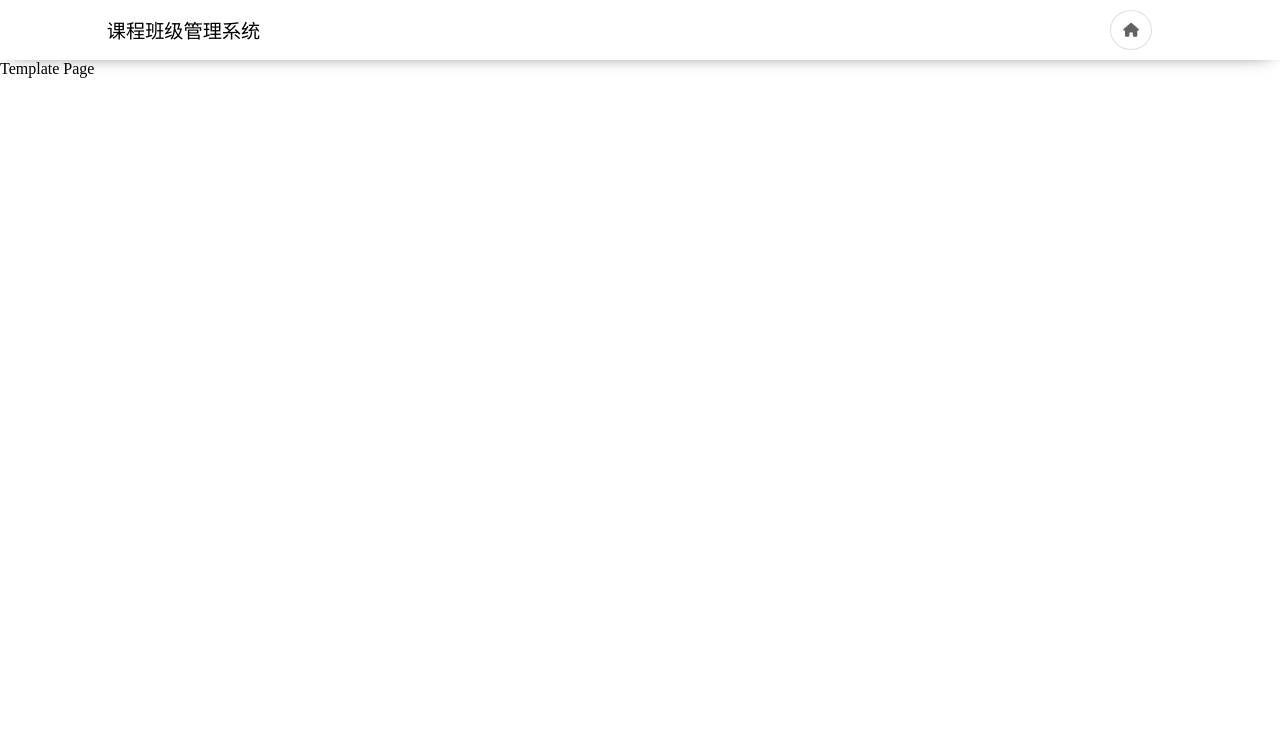
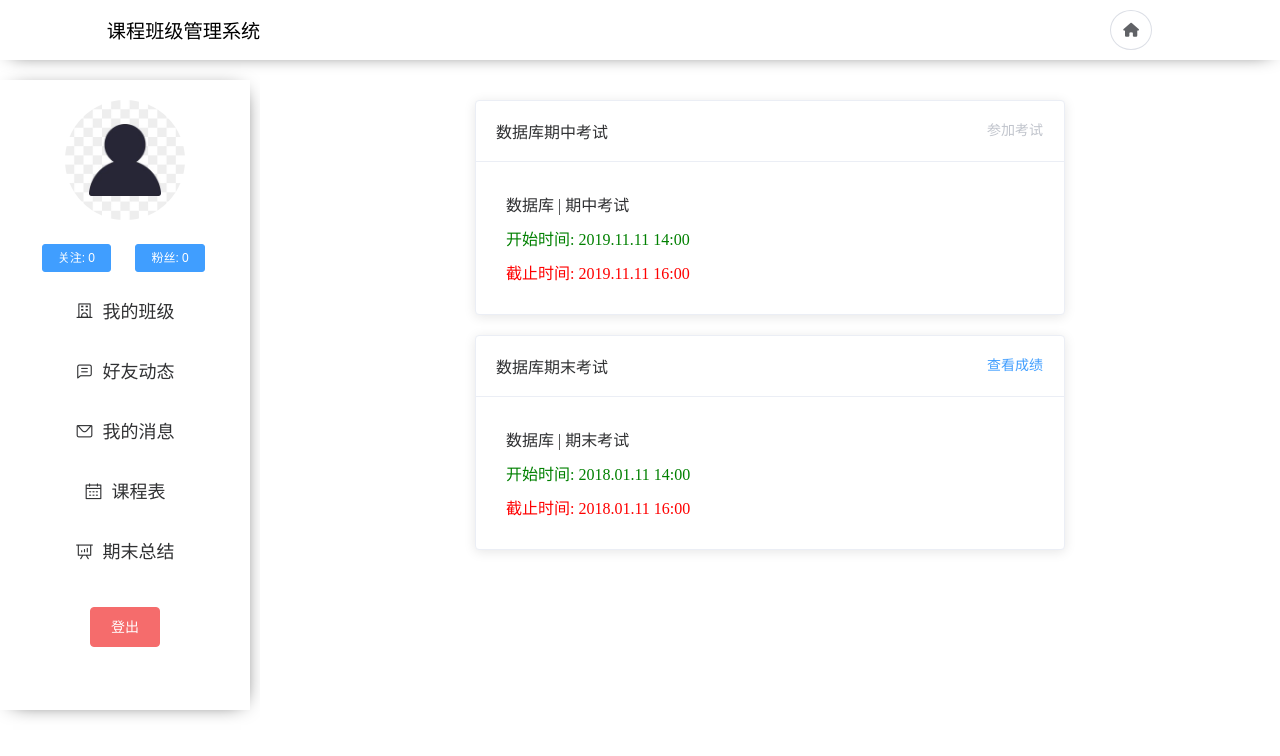
Before and after one commit to AzureLeon1/CourseManagementSystem, a Vue app: page /#/template in a window 1280 px wide. Shown: the top 756 px of the page. Built offline with nearby package versions, Linux system fonts and the light colour scheme.

Commit message:
create exam card

```diff
--- a/src/components/ExamCard.vue
+++ b/src/components/ExamCard.vue
@@ -1,13 +1,39 @@
 <template>
-  <div class="examCardBox">
-
-  </div>
+  <el-card class="examCardBox">
+    <div slot="header" class="clearfix">
+      <span>{{examInfo.title}}</span>
+      <el-button
+        style="float: right; padding: 3px 0"
+        type="text"
+        v-if="user.role=='teacher'">查看考试情况</el-button>
+      <el-button
+        style="float: right; padding: 3px 0"
+        type="text"
+        v-else-if="examInfo.hasDone">查看成绩</el-button>
+      <el-button
+        style="float: right; padding: 3px 0"
+        type="text"
+        v-else-if="hasStart">参加考试</el-button>
+      <el-button
+        style="float: right; padding: 3px 0"
+        type="text"
+        disabled
+        v-else>参加考试</el-button>
+    </div>
+    <div class="examCardContent">
+      <el-row>{{examInfo.course}}&nbsp;|&nbsp;{{examInfo.type}}</el-row>
+      <el-row style="color: green">开始时间:&nbsp;{{examInfo.start_time}}</el-row>
+      <el-row style="color: red">截止时间:&nbsp;{{examInfo.end_time}}</el-row>
+    </div>
+  </el-card>
 </template>
 
-<script>export default {
+<script>
+export default {
   data() {
     return {
-
+      hasStart: false,
+      user: Object
     }
   },
 
@@ -16,11 +42,49 @@
   },
 
   methods: {
+    getData() {
+      // To Do : get hasDone
+      this.examInfo.hasDone = false
+      // To Do : get course
+      this.examInfo.course = "数据库"
+      // To Do : get user
+      this.user = JSON.parse(localStorage.getItem("currentUser"))
+      if (!this.user) {
+        this.user = {
+          role: "student"
+        }
+      }
+      // has the exam started or ended
+      var date = new Date()
+      var month = date.getMonth() + 1
+      var day = date.getDate()
+      var hours = date.getHours()
+      var minutes = date.getMinutes()
+      var strDate = "" + date.getFullYear() + "." +
+        (month<10?"0"+month:month) + "." + (day<10?"0"+day:day) + " " +
+        (hours<10?"0"+hours:hours) + ":" + (minutes<10?"0"+minutes:minutes)
+      if (strDate >= this.examInfo.start_time) {
+        this.hasStart = true
+      }
+      if (!this.examInfo.hasDone && strDate > this.examInfo.end_time) {
+        this.examInfo.hasDone = true
+      }
+    }
+  },
 
+  mounted() {
+    this.getData()
   }
 }
 </script>
 
 <style>
+.examCardBox {
+  margin: 20px auto;
+  width: 60%;
+}
 
+.examCardBox .examCardContent .el-row {
+  margin: 10px 0 10px 10px;
+}
 </style>
--- a/src/components/ExamList.vue
+++ b/src/components/ExamList.vue
@@ -17,21 +17,29 @@ export default {
     }
   },
 
+  components: {
+    ExamCard
+  },
+
   methods: {
     getData() {
       // To Do: get all exams
       this.examList = [{
         exam_id: 111,
+        title: "数据库期中考试",
         scope: "前五章",
         type: "期中考试",
         start_time: "2019.11.11 14:00",
-        end_time: "2019.11.11 16:00"
+        end_time: "2019.11.11 16:00",
+        hasDone: false
       },{
-        exam_id: 111,
+        exam_id: 222,
+        title: "数据库期末考试",
         scope: "整本书",
         type: "期末考试",
-        start_time: "2019.1.11 14:00",
-        end_time: "2019.1.11 16:00"
+        start_time: "2018.01.11 14:00",
+        end_time: "2018.01.11 16:00",
+        hasDone: false
       }]
     }
   },
--- a/src/components/UserNav.vue
+++ b/src/components/UserNav.vue
@@ -52,7 +52,7 @@ export default {
   methods: {
     getData() {
       // To Do
-      // this.user = localStorage.getItem("currentUser")
+      // this.user = JSON.parse(localStorage.getItem("currentUser"))
       this.role = this.user.role
 
       if (this.role == "student" || this.role == "teacher") {
--- a/src/router/index.js
+++ b/src/router/index.js
@@ -5,6 +5,7 @@ import Template from '@/views/Template'
 import MessageHome from '@/views/MessageHome'
 import Login from '@/views/Login'
 import Register from '@/views/Register'
+import Exam from '@/views/Exam'
 
 Vue.use(Router)
 
@@ -18,7 +19,7 @@ export default new Router({
     {
       path: '/template',
       name: 'Template',
-      component: Template
+      component: Exam
     },
     {
       path:'/messageHome',
--- /dev/null
+++ b/src/views/Exam.vue
@@ -0,0 +1,32 @@
+<template>
+  <el-container class="home">
+    <el-aside width="260px">
+      <user-nav :activeIndex="0"></user-nav>
+    </el-aside>
+    <el-main>
+      <exam-list></exam-list>
+    </el-main>
+  </el-container>
+</template>
+
+<script>
+import UserNav from "../components/UserNav"
+import ExamList from "../components/ExamList"
+
+export default {
+  name: 'Homepage',
+  components: {
+    UserNav,
+    ExamList
+  },
+  data () {
+    return {
+
+    }
+  }
+}
+</script>
+
+<style scoped>
+
+</style>
```
